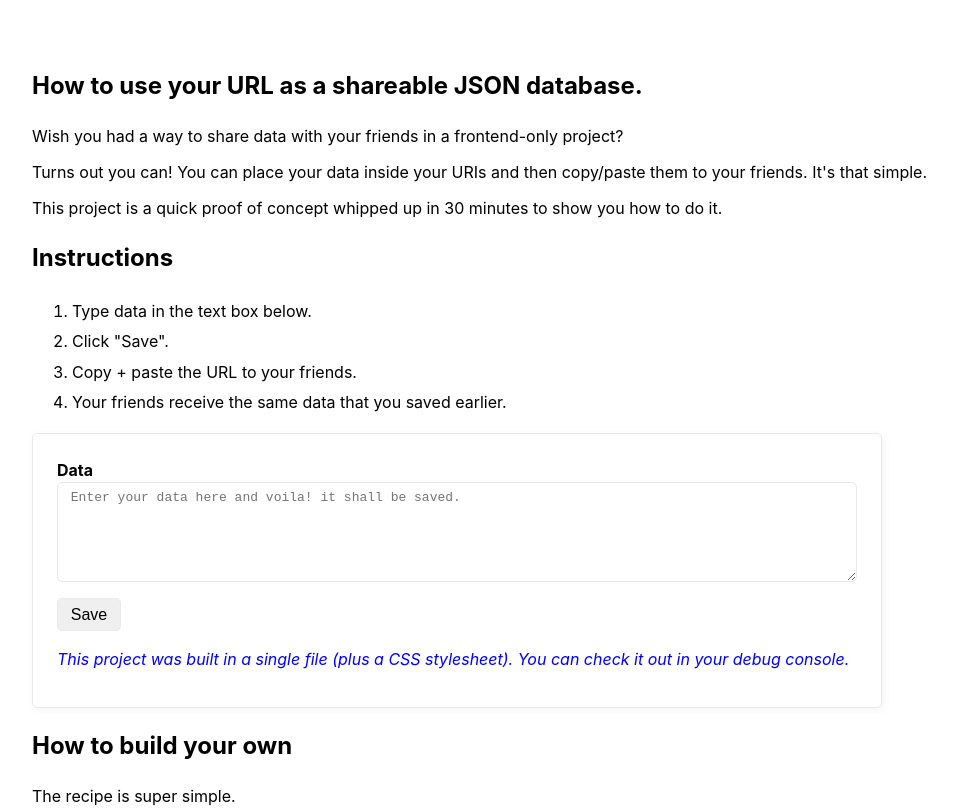
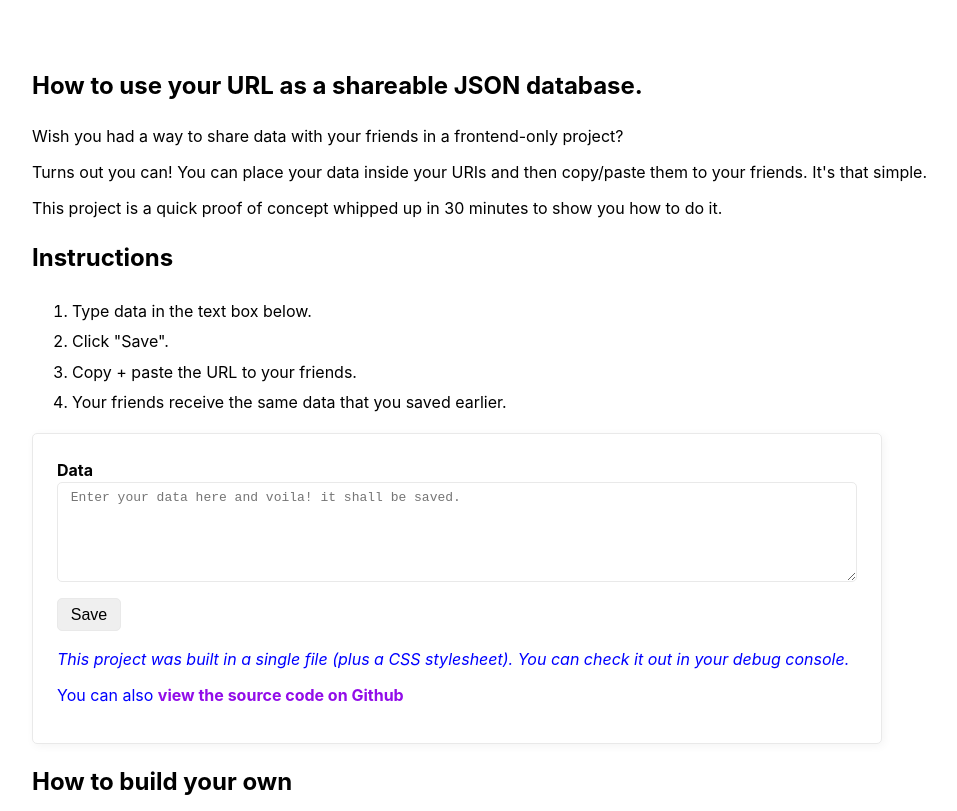
Before and after one commit to monarchwadia/save-data-in-url, a website: page index.html in a window 1280 px wide. Shown: the top 811 px of the page, without its empty margins (68-1025 px from the left). Drawn offline with Linux system fonts and the light colour scheme.

Commit message:
Added link from website to github

```diff
--- a/index.html
+++ b/index.html
@@ -44,12 +44,22 @@
             ></textarea>
             <input type="submit" value="Save" />
           </label>
-          <p style="color: blue">
-            <i
-              >This project was built in a single file (plus a CSS stylesheet).
-              You can check it out in your debug console.</i
-            >
-          </p>
+          <span style="color: blue">
+            <p>
+              <i
+                >This project was built in a single file (plus a CSS
+                stylesheet). You can check it out in your debug console.</i
+              >
+            </p>
+            <p>
+              You can also
+              <a
+                href="https://github.com/monarchwadia/save-data-in-url"
+                rel="noreferrer noopener"
+                >view the source code on Github</a
+              >
+            </p>
+          </span>
         </form>
 
         <h2>How to build your own</h2>
```
